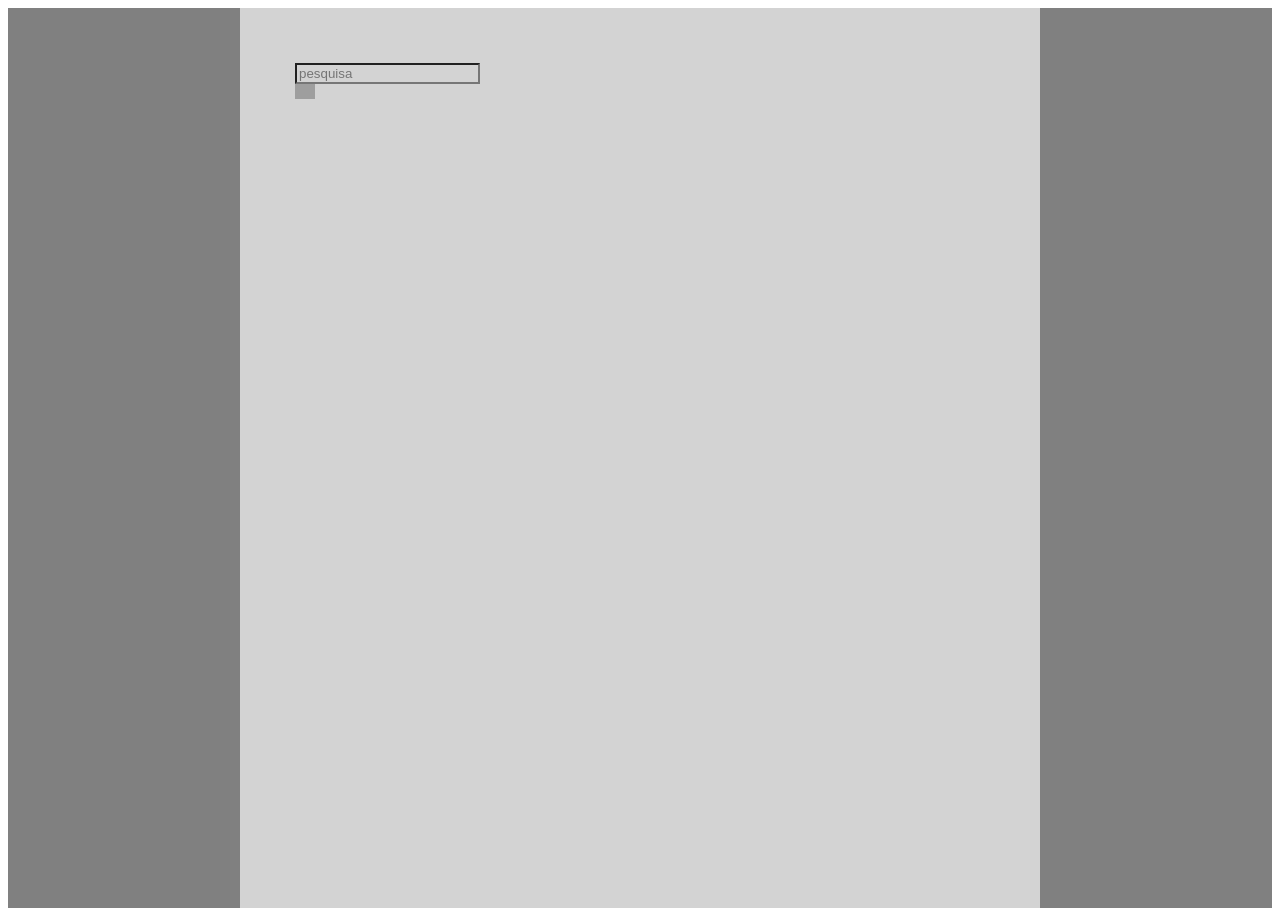
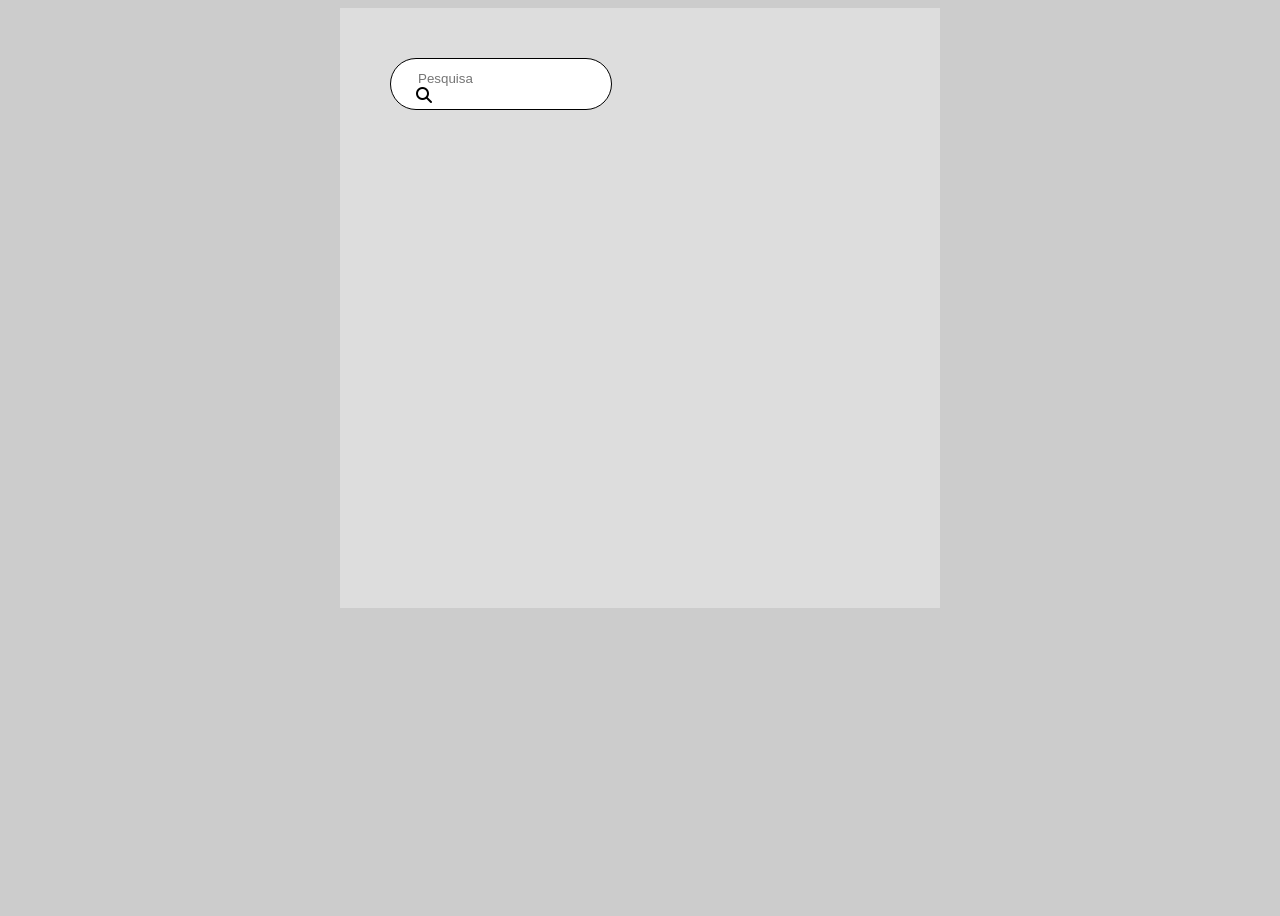
Before and after one commit to Marianassalmeida/Estrutura, a plain HTML site: page ex4.html in a window 1280 px wide. After the commit the page ends 800 px from the top, so only its background shows below. Drawn offline with Linux system fonts and the light colour scheme; grey boxes are pictures that could not be loaded.

Commit message:
ex4 final adjustments

```diff
--- a/css/style.css
+++ b/css/style.css
@@ -1,3 +1,5 @@
+
+/*EX1*/
 .title-section{
     text-decoration: underline;
     color:blue
@@ -48,6 +50,8 @@
     margin-block: 15px;
 }
 
+
+/*EX2*/
 .tabelaf1{
     text-align: left;
     width: 80%;
@@ -76,3 +80,32 @@
 .caruppercase{
     font-weight: bold;
 }
+
+
+
+/*EX4*/
+
+.bodyex4 {
+    background-color: #ccc;
+}
+
+.main{
+    width:500px;
+    height:500px;
+    background-color:#ddd;
+    margin:0 auto;
+    padding:50px;
+}
+.form {
+    background-color: #fff;
+    border: 1px solid #000;
+    border-radius: 50px;
+    padding: 10px;
+    width: 185px;
+    height: 30px;
+    padding-left: 25px;
+}
+
+input{
+    border: none;
+}
--- a/ex4.html
+++ b/ex4.html
@@ -10,17 +10,18 @@
     <meta name="author" content="Mariana ALmeida">
 
     <link rel="stylesheet" href="css/style.css">
+    <script src="https://kit.fontawesome.com/8542787ee4.js" crossorigin="anonymous"></script>
 </head>
-<body>
-    <div style="background-color: gray;">
-        <div style="width:60%; margin:auto; background-color: lightgray; width: 800px; height: 900px;">
-            <form>
-                <div style="margin-left:50px; padding:5px; height:40px; border-radius: 20px;border-color: #000;">
-                    <input style="margin-top:50px; border-collapse: collapse; background-color: lightgray;" type="text" placeholder="pesquisa">
-                    <br>
-                    <img style="width:20px; height:auto; position:relative;" src="https://upload.wikimedia.org/wikipedia/commons/thumb/5/55/Magnifying_glass_icon.svg/1200px-Magnifying_glass_icon.svg.png" alt="alternatetext">
-                </div>
-            </form>
+<body class="bodyex4">
+
+    <div class="main">
+        <div class="form">
+            <form action="/send">
+                <input type="text" name="pesquisa" id="pesquisa" placeholder="Pesquisa">
+                <div>
+                    <i class="fa-solid fa-magnifying-glass"></i>
+                  </div>
+              </form>
         </div>
     </div>
 </body>
```
